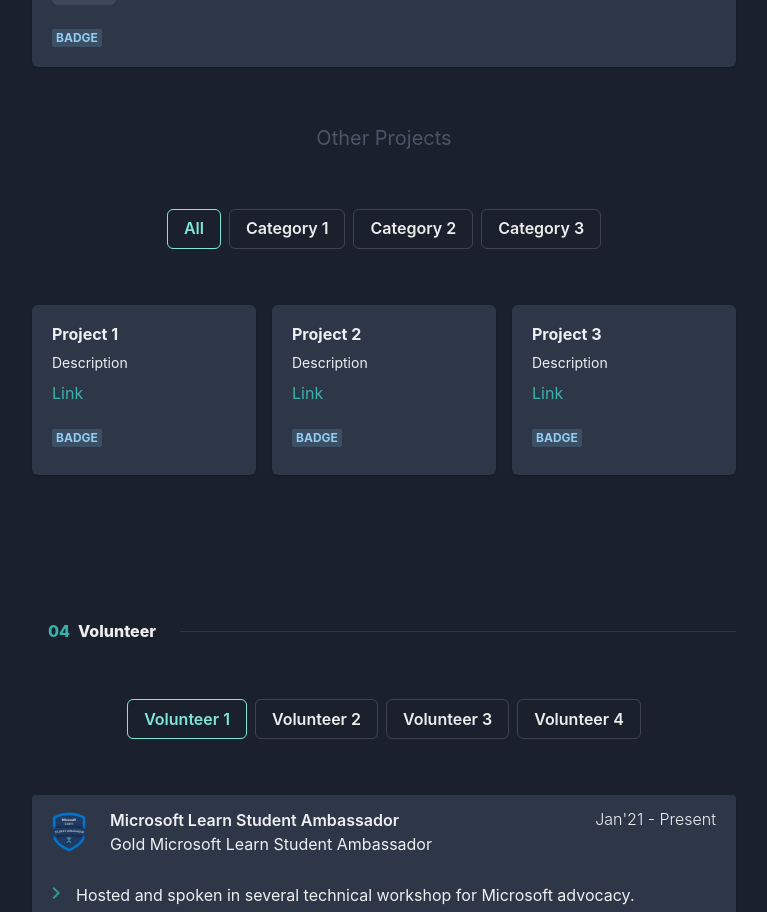
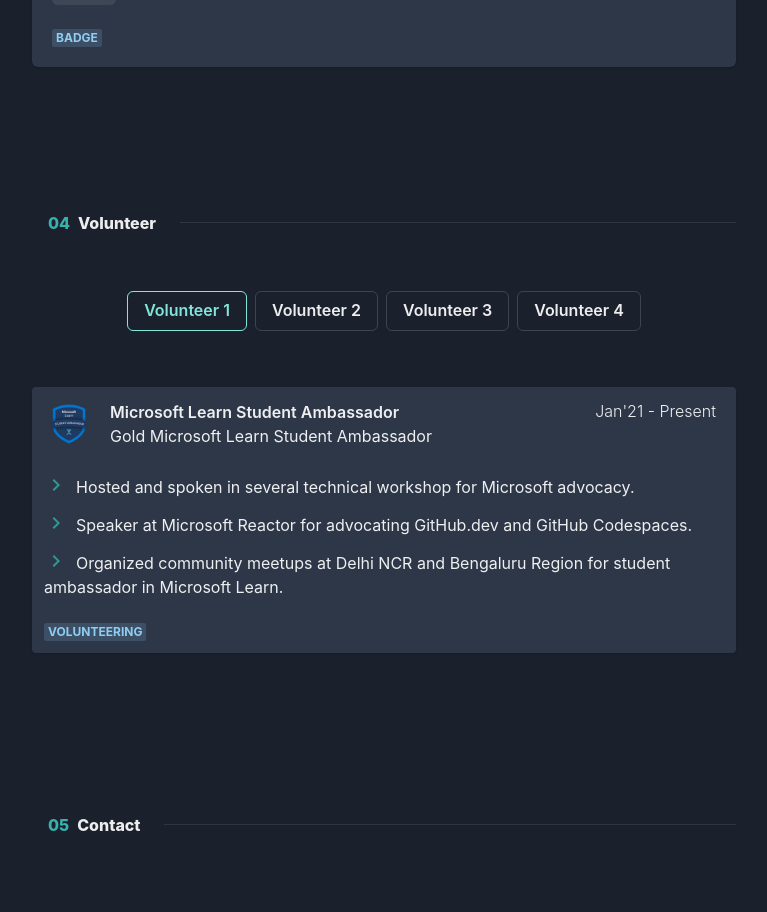
Before and after one commit to TauqeerAhmad5201/Portfolio, a React (Create React App) app: page / in a window 1280 px wide. Shown: the part 3220-4132 px from the top of the page, without its empty margins (256-1023 px from the left). Built offline with nearby package versions, Linux system fonts and the light colour scheme.

Commit message:
sorted Other projects

```diff
--- a/src/components/Projects.js
+++ b/src/components/Projects.js
@@ -6,15 +6,12 @@
   Box,
   HStack,
   Button,
-  ButtonGroup,
   Card,
   CardBody,
   Image,
   Heading,
-  SimpleGrid,
   Badge,
-  Link,
-  Center,
+
 } from "@chakra-ui/react";
 import { Fade } from "react-reveal";
 import { useState } from "react";
@@ -94,10 +91,10 @@
               </Fade>
             ))}
           </Stack>
-          <Text color={"gray.600"} fontSize={"xl"} px={4}>
+          {/* <Text color={"gray.600"} fontSize={"xl"} px={4}>
             Other Projects
-          </Text>
-          <Center px={4}>
+          </Text> */}
+          {/* <Center px={4}>
             <ButtonGroup variant="outline">
               <Button
                 colorScheme={selected === "All" ? `${color}` : "gray"}
@@ -114,8 +111,8 @@
                 </Button>
               ))}
             </ButtonGroup>
-          </Center>
-          <SimpleGrid columns={[1, 2, 3]} px={4} spacing={4}>
+          </Center> */}
+          {/* <SimpleGrid columns={[1, 2, 3]} px={4} spacing={4}>
             {others
               .filter((other) => {
                 if (selected === "All") {
@@ -162,7 +159,7 @@
                   </Card>
                 </Fade>
               ))}
-          </SimpleGrid>
+          </SimpleGrid> */}
         </Stack>
       </Container>
     </>
```
